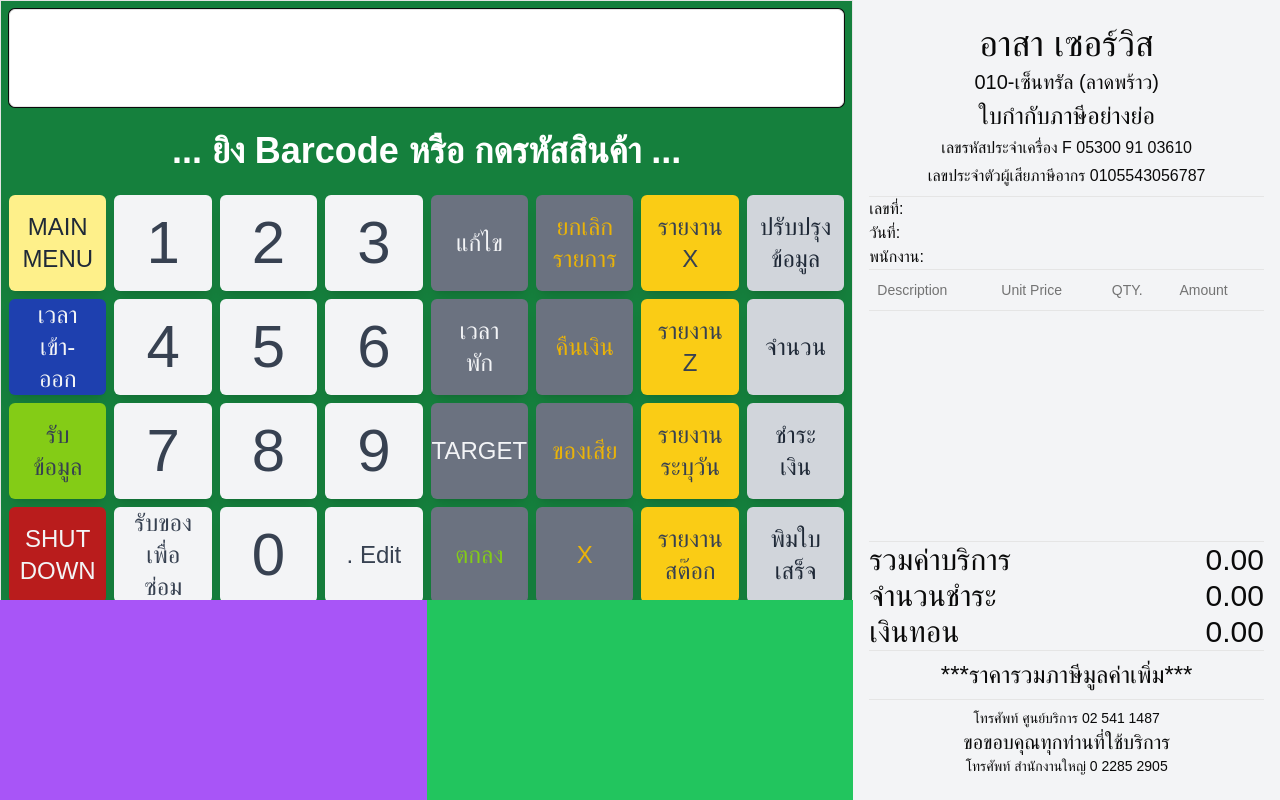
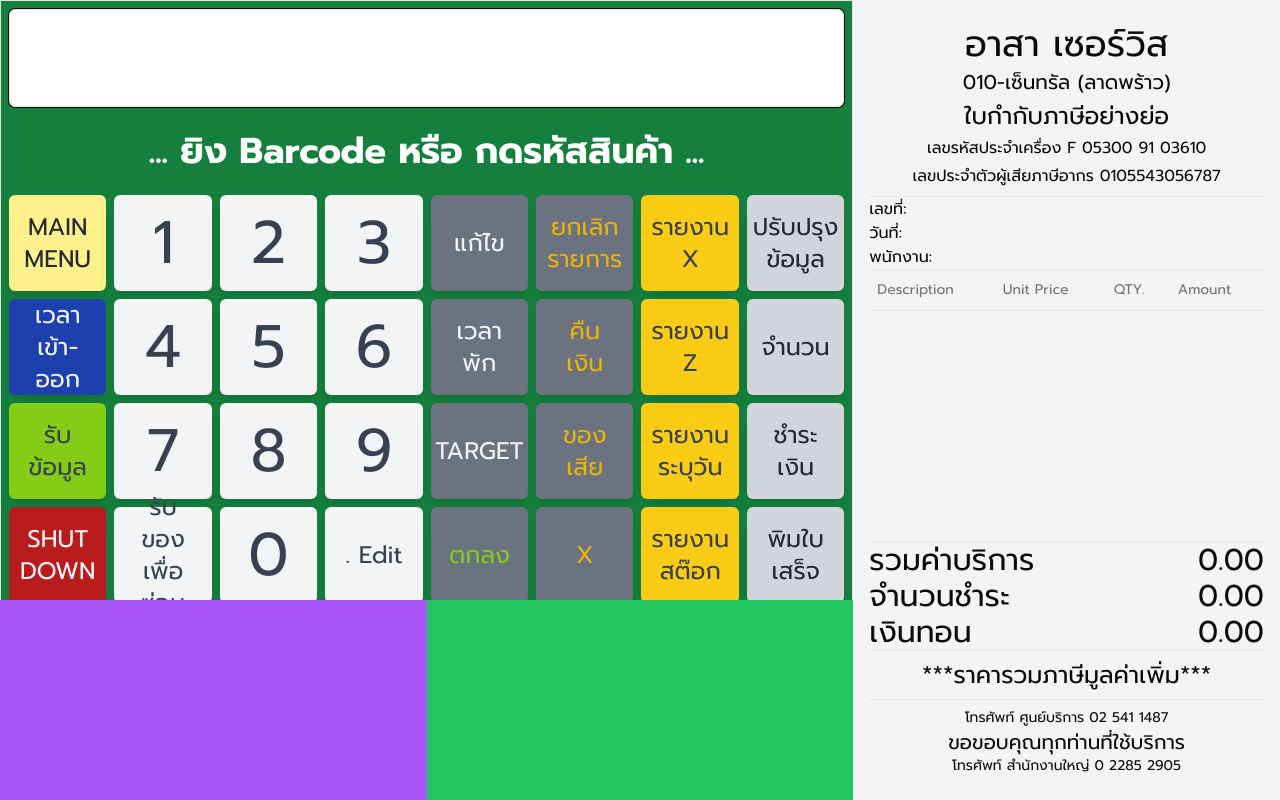
Before and after one commit to pthengtr/asa, a Next.js app: page / in a window 1280 px wide. Built offline with nearby package versions, Linux system fonts and the light colour scheme.

Commit message:
update metadata

```diff
--- a/src/app/layout.tsx
+++ b/src/app/layout.tsx
@@ -1,20 +1,17 @@
 import type { Metadata } from "next";
-import { Geist, Geist_Mono } from "next/font/google";
+import { Prompt } from "next/font/google";
 import "./globals.css";
 
-const geistSans = Geist({
-  variable: "--font-geist-sans",
+const prompt = Prompt({
+  weight: ["400", "700"],
+  style: ["normal", "italic"],
   subsets: ["latin"],
-});
-
-const geistMono = Geist_Mono({
-  variable: "--font-geist-mono",
-  subsets: ["latin"],
+  display: "swap",
 });
 
 export const metadata: Metadata = {
-  title: "Create Next App",
-  description: "Generated by create next app",
+  title: "ASA",
+  description: "ASA Services",
 };
 
 export default function RootLayout({
@@ -24,9 +21,7 @@
 }>) {
   return (
     <html lang="en" className="h-full">
-      <body
-        className={`${geistSans.variable} ${geistMono.variable} antialiased h-full`}
-      >
+      <body className={`${prompt.className} antialiased h-full`}>
         {children}
       </body>
     </html>
--- /dev/null
+++ b/src/components/ui/alert.tsx
@@ -0,0 +1,59 @@
+import * as React from "react"
+import { cva, type VariantProps } from "class-variance-authority"
+
+import { cn } from "@/lib/utils"
+
+const alertVariants = cva(
+  "relative w-full rounded-lg border px-4 py-3 text-sm [&>svg+div]:translate-y-[-3px] [&>svg]:absolute [&>svg]:left-4 [&>svg]:top-4 [&>svg]:text-foreground [&>svg~*]:pl-7",
+  {
+    variants: {
+      variant: {
+        default: "bg-background text-foreground",
+        destructive:
+          "border-destructive/50 text-destructive dark:border-destructive [&>svg]:text-destructive",
+      },
+    },
+    defaultVariants: {
+      variant: "default",
+    },
+  }
+)
+
+const Alert = React.forwardRef<
+  HTMLDivElement,
+  React.HTMLAttributes<HTMLDivElement> & VariantProps<typeof alertVariants>
+>(({ className, variant, ...props }, ref) => (
+  <div
+    ref={ref}
+    role="alert"
+    className={cn(alertVariants({ variant }), className)}
+    {...props}
+  />
+))
+Alert.displayName = "Alert"
+
+const AlertTitle = React.forwardRef<
+  HTMLParagraphElement,
+  React.HTMLAttributes<HTMLHeadingElement>
+>(({ className, ...props }, ref) => (
+  <h5
+    ref={ref}
+    className={cn("mb-1 font-medium leading-none tracking-tight", className)}
+    {...props}
+  />
+))
+AlertTitle.displayName = "AlertTitle"
+
+const AlertDescription = React.forwardRef<
+  HTMLParagraphElement,
+  React.HTMLAttributes<HTMLParagraphElement>
+>(({ className, ...props }, ref) => (
+  <div
+    ref={ref}
+    className={cn("text-sm [&_p]:leading-relaxed", className)}
+    {...props}
+  />
+))
+AlertDescription.displayName = "AlertDescription"
+
+export { Alert, AlertTitle, AlertDescription }
```
